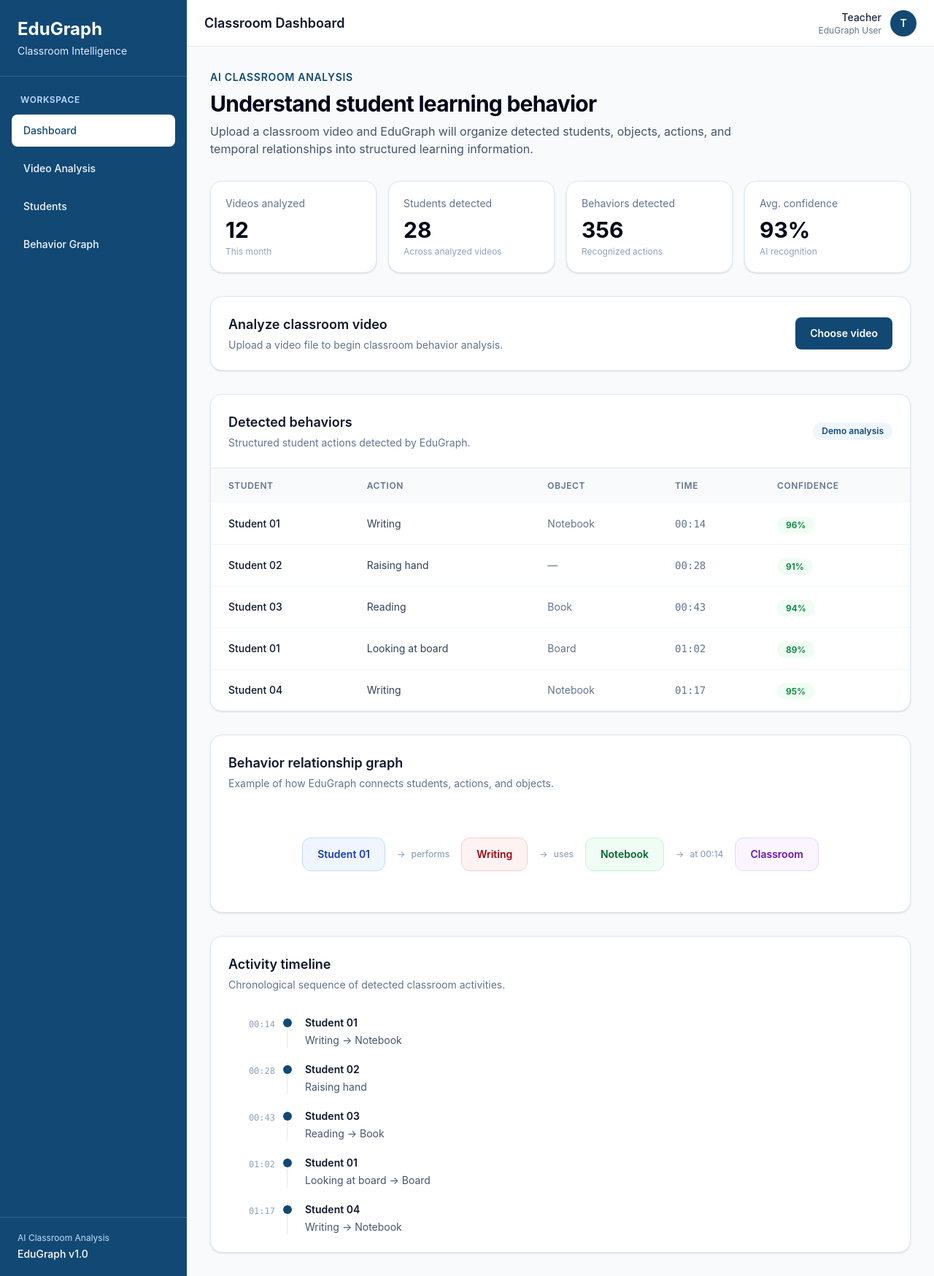
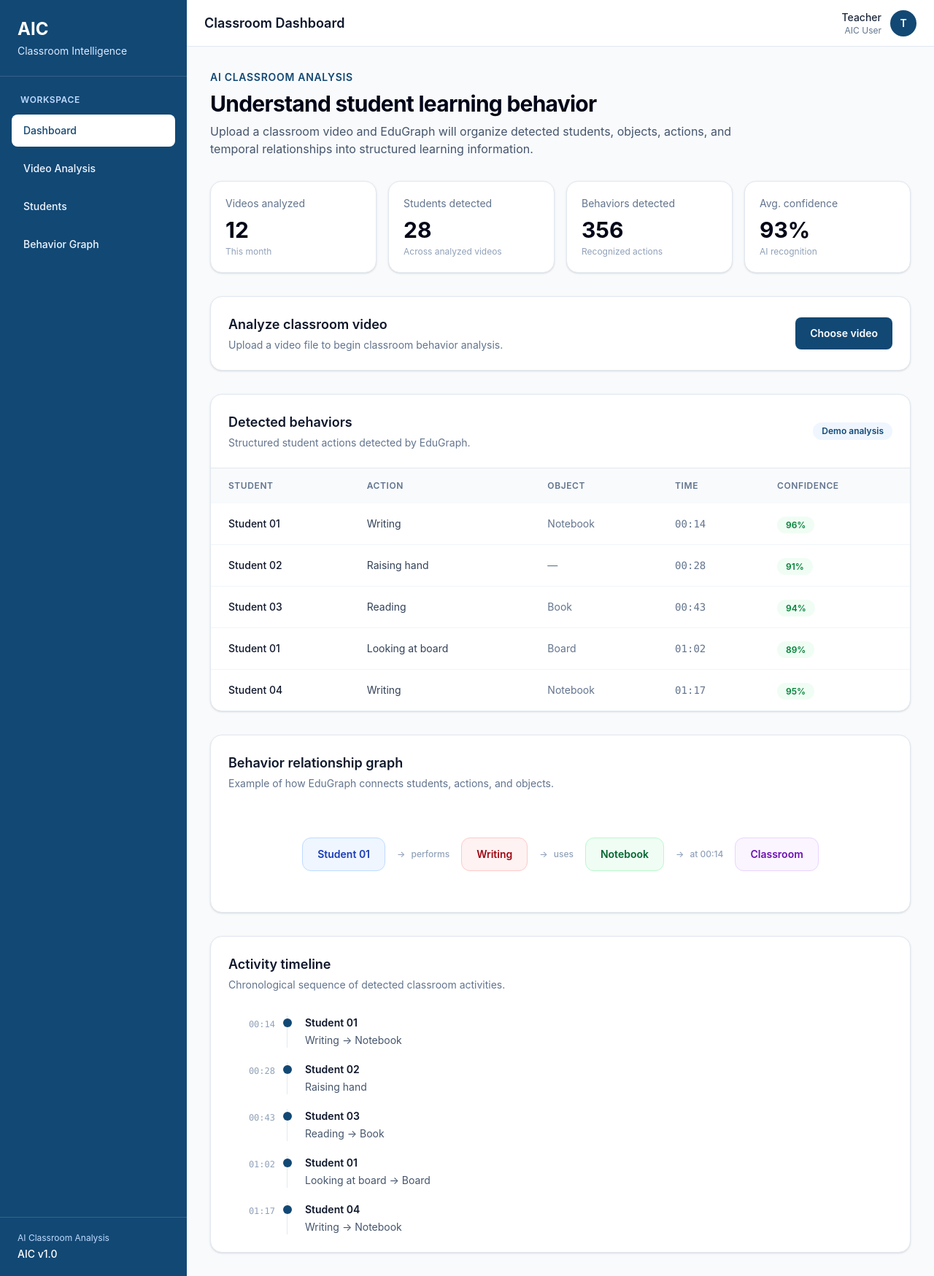
Before and after one commit to aicgroupproject11-rgb/AIC, a React (Vite) app in the folder FE/: page / in a window 1280 px wide. Shown: the whole page at 73% size. Built offline with nearby package versions, Linux system fonts and the light colour scheme.

Commit message:
Update AppLayout.tsx

```diff
--- a/FE/src/layouts/AppLayout.tsx
+++ b/FE/src/layouts/AppLayout.tsx
@@ -14,7 +14,7 @@
         {/* Sidebar */}
         <aside className="hidden w-64 flex-col bg-[#124874] text-white md:flex">
           <div className="border-b border-white/15 px-6 py-6">
-            <div className="text-2xl font-bold">EduGraph</div>
+            <div className="text-2xl font-bold">AIC</div>
             <div className="mt-1 text-sm text-blue-100">
               Classroom Intelligence
             </div>
@@ -46,7 +46,7 @@
 
           <div className="border-t border-white/15 px-6 py-5">
             <div className="text-xs text-blue-200">AI Classroom Analysis</div>
-            <div className="mt-1 text-sm font-medium">EduGraph v1.0</div>
+            <div className="mt-1 text-sm font-medium">AIC v1.0</div>
           </div>
         </aside>
 
@@ -65,7 +65,7 @@
                 <p className="text-sm font-medium text-slate-800">
                   Teacher
                 </p>
-                <p className="text-xs text-slate-500">EduGraph User</p>
+                <p className="text-xs text-slate-500">AIC User</p>
               </div>
 
               <div className="flex h-9 w-9 items-center justify-center rounded-full bg-[#124874] text-sm font-semibold text-white">
```
